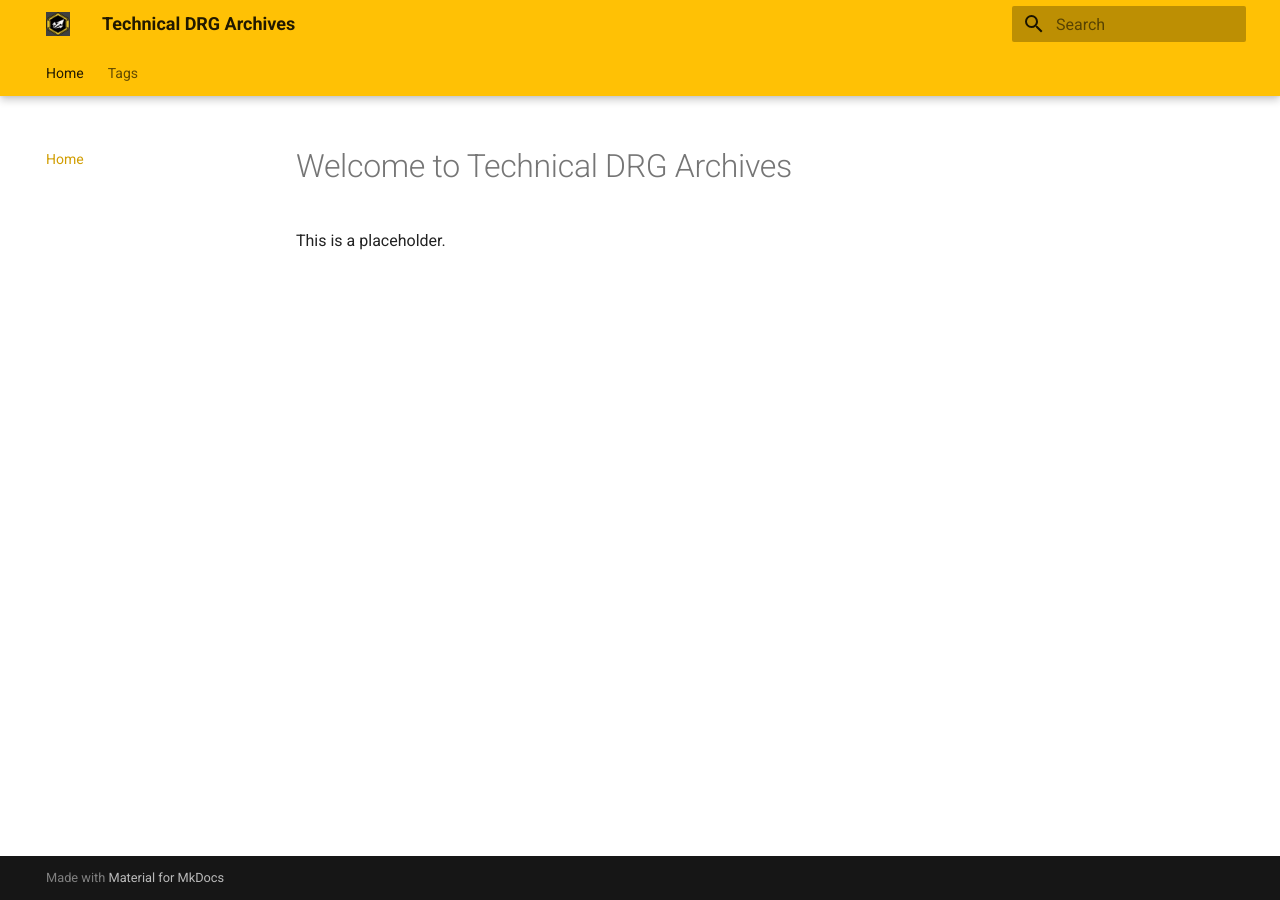
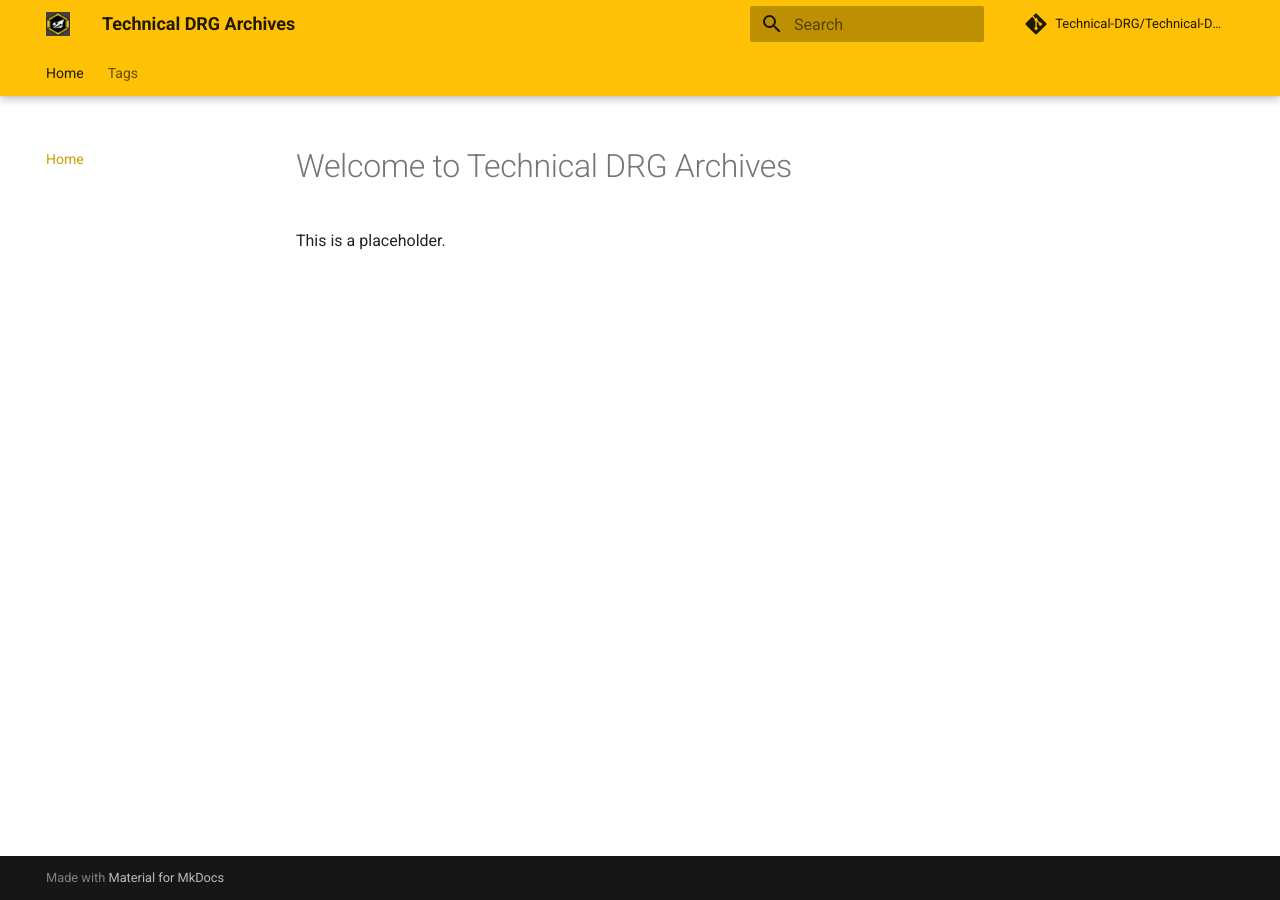
Before and after one commit to Technical-DRG/Technical-DRG-Archives, an MkDocs documentation site: the page built from docs/index.md, in a window 1280 px wide. Built offline with MkDocs 1.6.1 and Material for MkDocs 9.7.7, drawn with Linux system fonts in a browser that asks for light colours; comment, search, counter and statistics services are not loaded.

```diff
--- a/mkdocs.yml
+++ b/mkdocs.yml
@@ -15,10 +15,15 @@ theme:
     - navigation.indexes
     - navigation.top
 
+repo_name: Technical-DRG/Technical-DRG-Archives
+repo_url: https://github.com/Technical-DRG/Technical-DRG-Archives
+
 plugins:
   - search
   - tags:
       tags_file: tags.md
+  - git-revision-date-localized:
+      type: iso_datetime
 
 nav:
   - Home: index.md
```
Also changed, not shown: README.md (+7 -0 lines).
